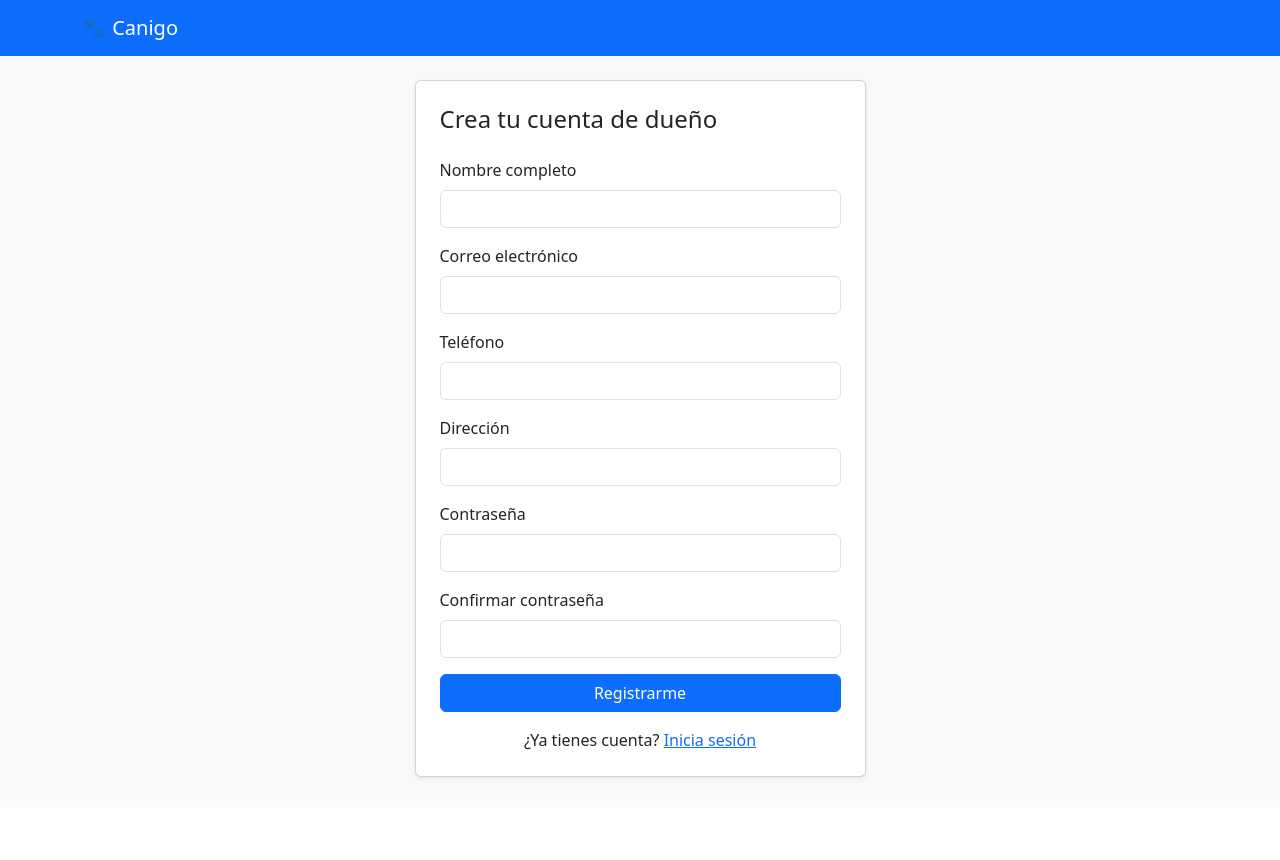
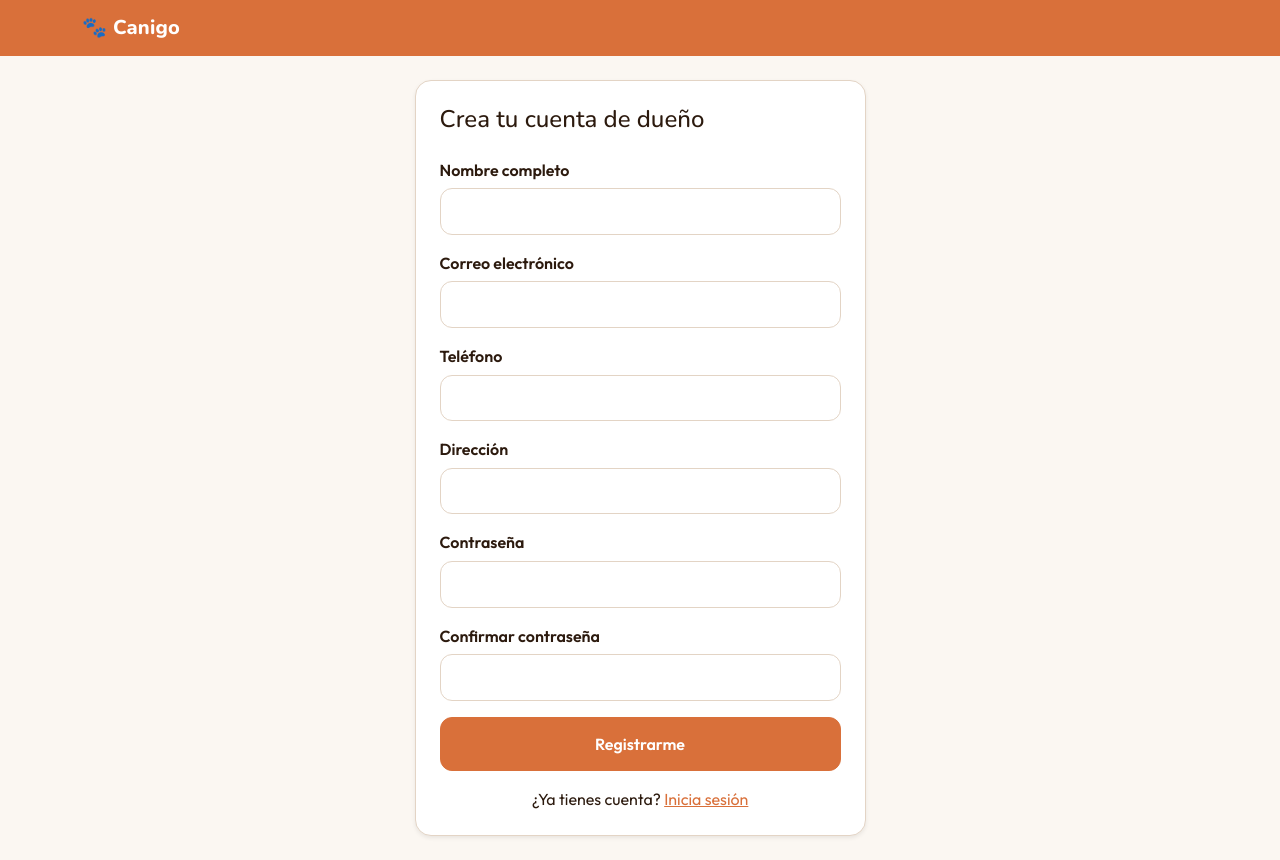
Before and after one commit to SlenSan/pg2, a Django app: page /cuentas/registro/ in a window 1280 px wide. Before the commit the page ends 779 px from the top, so only its background shows below. Run offline with Django 5.2, Linux system fonts and the light colour scheme.

Commit message:
Aplica el tema visual del diseño de Figma a todas las plantillas
Nuevo core/static/css/canigo-theme.css con la paleta y tipografia exactas
del diseño (variables CSS: --color-primary #D9703A terracota,
--color-background #FBF7F2 crema, --color-accent #5A9E6F verde, etc.;
Nunito para encabezados, Outfit para cuerpo via Google Fonts). Se carga
en base.html despues del CDN de Bootstrap para que sus reglas ganen la
cascada, sin tocar la estructura HTML ni la logica de ninguna vista.

Como base.html es la plantilla que TODAS las paginas extienden, esto
alcanza automaticamente registro/login, mascotas, paseos, notificaciones,
incidentes y calificaciones sin editar cada archivo por separado. Cubre
botones, inputs, cards, navbar, badges y alerts (incluye un fix de
alert-error, que Django genera para messages.error() y que Bootstrap no
trae estilizado por defecto - antes se veia sin color).

Verificado: el CSS se sirve con el content-type correcto y en el orden
esperado (bootstrap -> fonts -> tema), y las 7 paginas web del dueño
siguen respondiendo 200 despues del cambio. No pude confirmar el
render visual en navegador (no hay chromium-cli ni otra herramienta de
captura en este entorno Windows) - falta que el usuario lo confirme a ojo.

Co-Authored-By: Claude Sonnet 5 <noreply@anthropic.com>

```diff
--- /dev/null
+++ b/core/static/css/canigo-theme.css
@@ -0,0 +1,277 @@
+/*
+ * Canigo — tema visual
+ *
+ * Paleta y tipografia exactas del diseño en Figma. Se carga DESPUES del
+ * CSS de Bootstrap (ver core/templates/base.html) para sobreescribir sus
+ * estilos por defecto sin tocar la estructura HTML de las plantillas.
+ *
+ * Nota: las clases de utilidades de Bootstrap (bg-*, border-*, text-muted,
+ * text-danger, etc.) se compilan con !important, asi que sus overrides
+ * aqui tambien necesitan !important para ganar la cascada. Las clases de
+ * componentes (btn, card, form-control, navbar, alert, badge...) no usan
+ * !important en Bootstrap, asi que basta con que este archivo se cargue
+ * despues.
+ */
+
+:root {
+  --color-background: #FBF7F2;
+  --color-foreground: #2C1A0E;
+  --color-card: #FFFFFF;
+  --color-card-foreground: #2C1A0E;
+  --color-primary: #D9703A;
+  --color-primary-hover: #C45F2A;
+  --color-primary-foreground: #FFFFFF;
+  --color-secondary: #F5EDE3;
+  --color-secondary-foreground: #6B3F1A;
+  --color-muted: #EFE7DC;
+  --color-muted-foreground: #8C7060;
+  --color-accent: #5A9E6F;
+  --color-accent-foreground: #FFFFFF;
+  --color-border: #E3D4C5;
+  --color-ring: #D9703A;
+  --color-danger: #C4502E;
+  --color-danger-foreground: #FFFFFF;
+  --radius: 14px;
+}
+
+/* Base */
+
+body {
+  font-family: 'Outfit', sans-serif;
+  font-weight: 400;
+}
+
+body.bg-light {
+  background-color: var(--color-background) !important;
+  color: var(--color-foreground);
+}
+
+h1, h2, h3, h4, h5, h6 {
+  font-family: 'Nunito', sans-serif;
+  font-weight: 700;
+  color: var(--color-foreground);
+}
+
+a {
+  color: var(--color-primary);
+}
+
+a:hover {
+  color: var(--color-primary-hover);
+}
+
+.text-muted {
+  color: var(--color-muted-foreground) !important;
+}
+
+.text-danger {
+  color: var(--color-danger) !important;
+}
+
+/* Navbar */
+
+.navbar.bg-primary {
+  background-color: var(--color-primary) !important;
+}
+
+.navbar-brand {
+  font-family: 'Nunito', sans-serif;
+  font-weight: 800;
+  letter-spacing: .01em;
+}
+
+/* Cards */
+
+.card {
+  background-color: var(--color-card);
+  color: var(--color-card-foreground);
+  border: 1px solid var(--color-border);
+  border-radius: 16px;
+  box-shadow: 0 1px 3px rgba(44, 26, 14, .06), 0 1px 2px rgba(44, 26, 14, .08);
+}
+
+.card.border-danger {
+  border-color: #E3A18C !important;
+}
+
+.card-img-top {
+  border-top-left-radius: 16px;
+  border-top-right-radius: 16px;
+}
+
+/* Botones */
+
+.btn {
+  border-radius: 12px;
+  font-weight: 600;
+  padding: .875rem 1.5rem;
+  transition: background-color .15s ease, border-color .15s ease,
+    box-shadow .15s ease, transform .1s ease;
+}
+
+.btn-sm {
+  padding: .4rem .9rem;
+  border-radius: 10px;
+}
+
+.btn:active {
+  transform: scale(.98);
+}
+
+.btn:focus,
+.btn.focus {
+  box-shadow: 0 0 0 3px rgba(217, 112, 58, .25);
+}
+
+.btn-primary {
+  background-color: var(--color-primary);
+  border-color: var(--color-primary);
+  color: var(--color-primary-foreground);
+}
+
+.btn-primary:hover,
+.btn-primary:active {
+  background-color: var(--color-primary-hover) !important;
+  border-color: var(--color-primary-hover) !important;
+  color: var(--color-primary-foreground);
+  box-shadow: 0 4px 10px rgba(217, 112, 58, .25);
+}
+
+.btn-outline-primary {
+  color: var(--color-primary);
+  border-color: var(--color-primary);
+  background-color: transparent;
+}
+
+.btn-outline-primary:hover {
+  background-color: var(--color-primary);
+  border-color: var(--color-primary);
+  color: var(--color-primary-foreground);
+}
+
+.btn-outline-secondary {
+  color: var(--color-secondary-foreground);
+  border-color: var(--color-border);
+  background-color: transparent;
+}
+
+.btn-outline-secondary:hover {
+  background-color: var(--color-secondary);
+  border-color: var(--color-border);
+  color: var(--color-secondary-foreground);
+}
+
+.btn-outline-success {
+  color: var(--color-accent);
+  border-color: var(--color-accent);
+  background-color: transparent;
+}
+
+.btn-outline-success:hover {
+  background-color: var(--color-accent);
+  border-color: var(--color-accent);
+  color: var(--color-accent-foreground);
+}
+
+/* Formularios */
+
+.form-control,
+.form-select {
+  background-color: var(--color-card);
+  color: var(--color-foreground);
+  border: 1px solid var(--color-border);
+  border-radius: 12px;
+  padding: .65rem .9rem;
+}
+
+.form-control:focus,
+.form-select:focus {
+  background-color: var(--color-card);
+  color: var(--color-foreground);
+  border-color: var(--color-primary);
+  box-shadow: 0 0 0 3px rgba(217, 112, 58, .15);
+}
+
+.form-control::placeholder {
+  color: var(--color-muted-foreground);
+  opacity: 1;
+}
+
+.form-label {
+  font-weight: 600;
+  color: var(--color-foreground);
+  margin-bottom: .4rem;
+}
+
+/* Badges */
+
+.badge.bg-success {
+  background-color: var(--color-accent) !important;
+  color: var(--color-accent-foreground);
+}
+
+.badge.bg-secondary {
+  background-color: var(--color-muted) !important;
+  color: var(--color-muted-foreground);
+}
+
+.badge.bg-dark {
+  background-color: var(--color-foreground) !important;
+  color: var(--color-background);
+}
+
+.badge.bg-danger {
+  background-color: var(--color-danger) !important;
+  color: var(--color-danger-foreground);
+}
+
+/* Alertas — incluye alert-error, que Django genera para messages.error()
+   y que Bootstrap no trae por defecto (su clase es alert-danger). */
+
+.alert {
+  border-radius: 12px;
+  border: 1px solid transparent;
+}
+
+.alert-success {
+  background-color: rgba(90, 158, 111, .12);
+  border-color: rgba(90, 158, 111, .3);
+  color: #3E7350;
+}
+
+.alert-danger,
+.alert-error {
+  background-color: rgba(196, 80, 46, .1);
+  border-color: rgba(196, 80, 46, .3);
+  color: #A8412A;
+}
+
+.alert-warning {
+  background-color: rgba(217, 112, 58, .1);
+  border-color: rgba(217, 112, 58, .3);
+  color: #9C5225;
+}
+
+.alert-info {
+  background-color: var(--color-secondary);
+  border-color: var(--color-border);
+  color: var(--color-secondary-foreground);
+}
+
+/* Listas tipo tarjeta (mis paseos, notificaciones) */
+
+.list-group-item {
+  background-color: var(--color-card);
+  border-color: var(--color-border);
+  color: var(--color-card-foreground);
+}
+
+.list-group-item:first-child {
+  border-top-left-radius: var(--radius);
+  border-top-right-radius: var(--radius);
+}
+
+.list-group-item:last-child {
+  border-bottom-left-radius: var(--radius);
+  border-bottom-right-radius: var(--radius);
+}
--- a/core/templates/base.html
+++ b/core/templates/base.html
@@ -1,3 +1,4 @@
+{% load static %}
 <!DOCTYPE html>
 <html lang="es">
 <head>
@@ -8,6 +9,13 @@
     href="https://cdn.jsdelivr.net/npm/bootstrap@5.3.3/dist/css/bootstrap.min.css"
     rel="stylesheet"
   >
+  <link rel="preconnect" href="https://fonts.googleapis.com">
+  <link rel="preconnect" href="https://fonts.gstatic.com" crossorigin>
+  <link
+    href="https://fonts.googleapis.com/css2?family=Nunito:wght@400;500;600;700;800&family=Outfit:wght@300;400;500;600&display=swap"
+    rel="stylesheet"
+  >
+  <link href="{% static 'css/canigo-theme.css' %}" rel="stylesheet">
   {% block extra_head %}{% endblock %}
 </head>
 <body class="bg-light">
```
